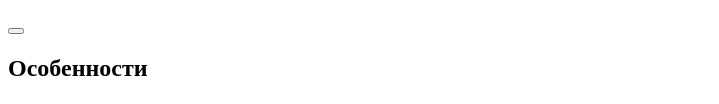
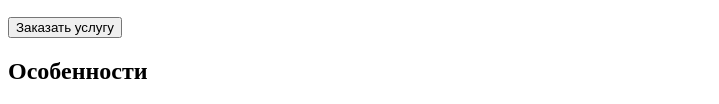
Before and after one commit to maxmms21/goit-markup-hw-01, a plain HTML site: page index.html in a window 1280 px wide. Shown: the part 225-329 px from the top of the page, without its empty margins (0-719 px from the left). Drawn offline with Linux system fonts and the light colour scheme.

Commit message:
Update index.html

```diff
--- a/index.html
+++ b/index.html
@@ -27,7 +27,8 @@
               <section>
               <h1>Эффективные решения<br>
                  для вашего бизнеса</h1>
-                 <button type="Заказать услугу" >
+                 <button type="submit">Заказать услугу</button>
+
           </section>
             <section>
           <h2>Особенности</h2>
```
